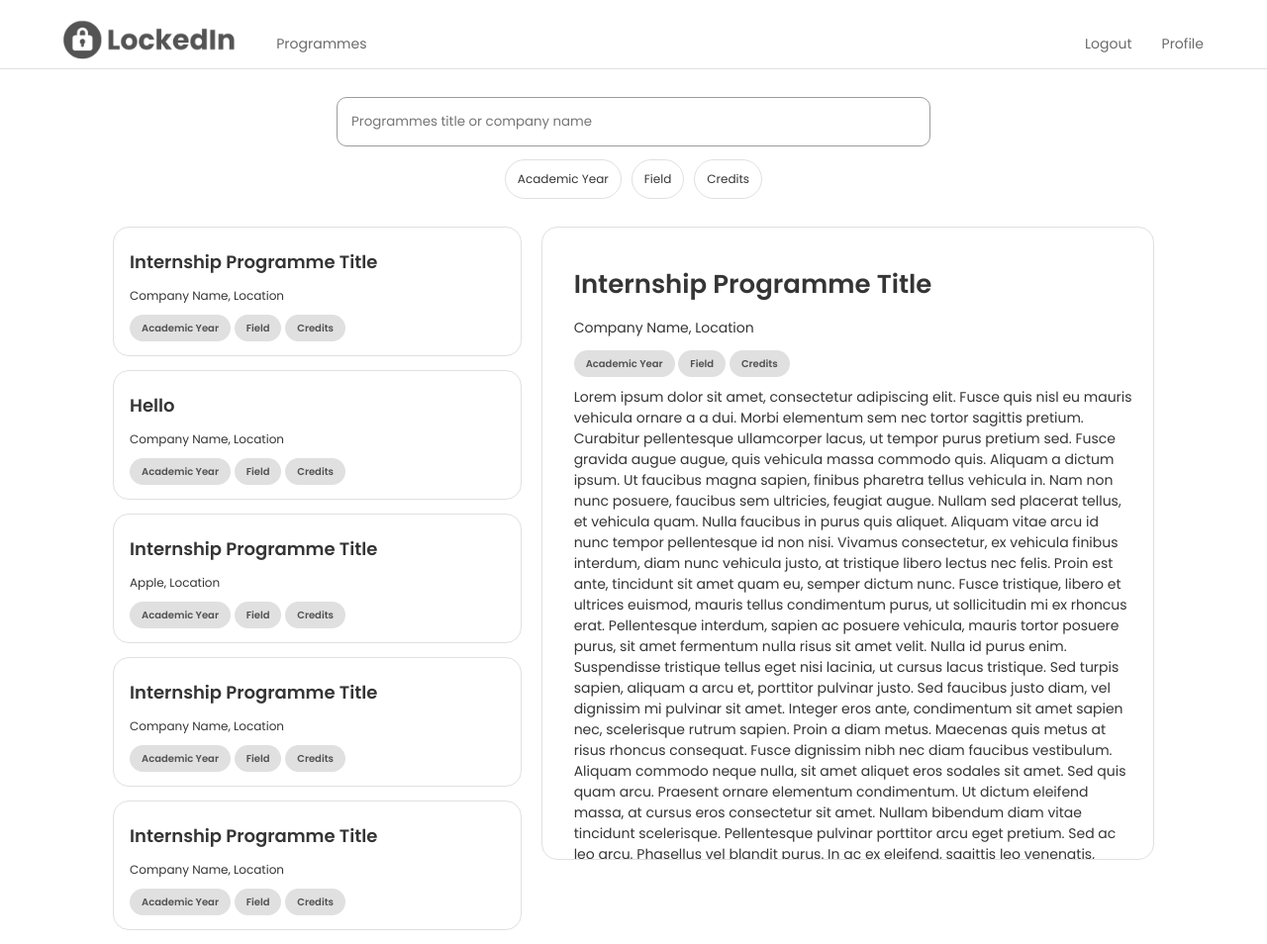
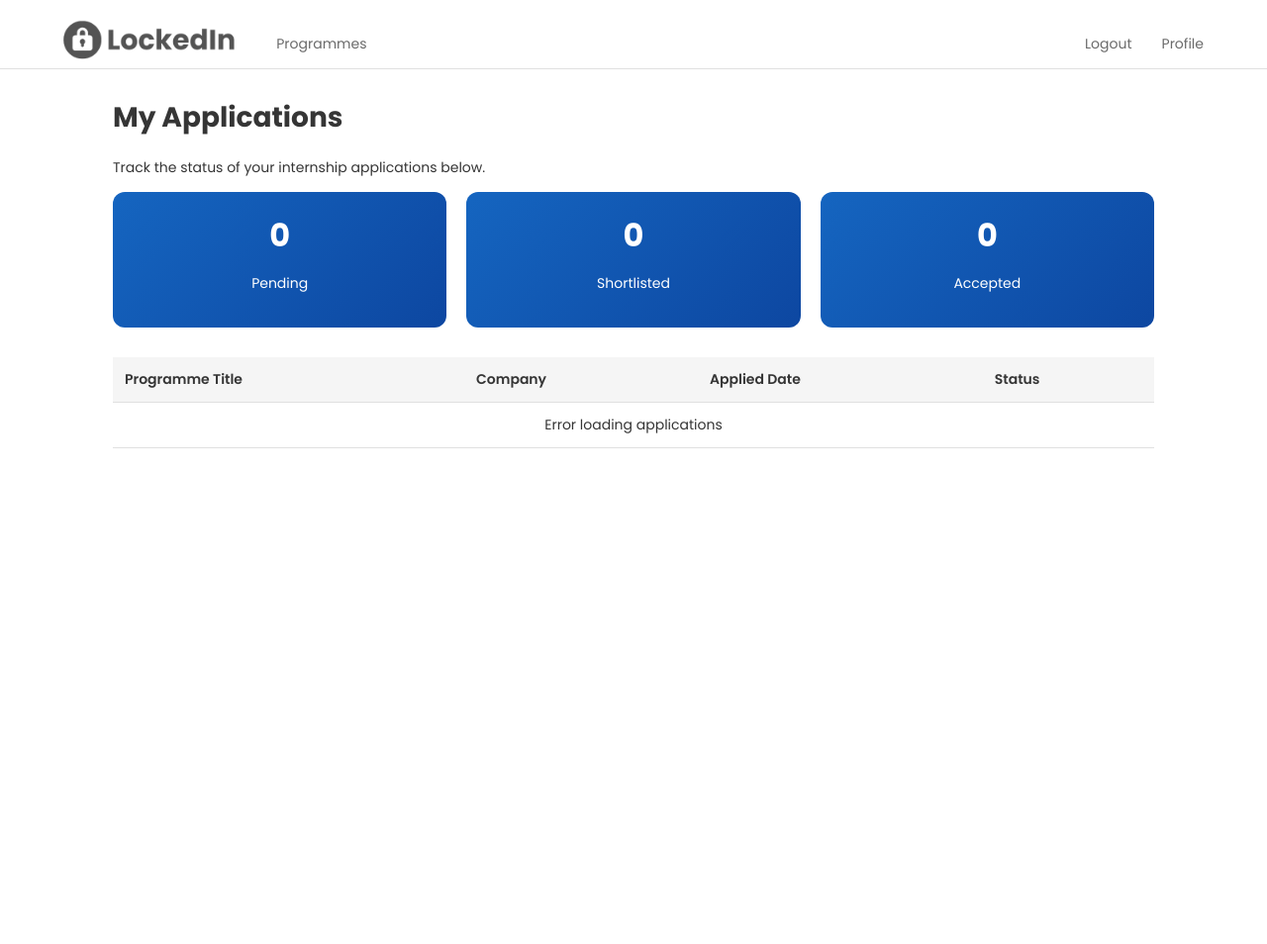
Before and after one commit to BossDNW/LockedIn, a Python web app: template app/templates/app.html in a window 1280 px wide. Shown: the whole page at 99% size. After the commit the page ends 453 px from the top, so only its background shows below. Run offline with Jinja, Linux system fonts and the light colour scheme; the template is opened without the code that fills it, so the values that code supplies are empty.

Commit message:
Update app.html

```diff
--- a/app/templates/app.html
+++ b/app/templates/app.html
@@ -1,97 +1,183 @@
 {% extends "authenticated-base.html" %}
-{% block title %}Programmes{% endblock %}
+{% block title %}My Applications{% endblock %}
 
-{% block external_js %}
+{% block additional_styles %}
+<style>
+    .applications-container {
+        margin-top: 20px;
+    }
+
+    .stats-grid {
+        display: grid;
+        grid-template-columns: repeat(auto-fit, minmax(200px, 1fr));
+        gap: 20px;
+        margin-bottom: 30px;
+    }
+
+    .stat-card {
+        background: linear-gradient(135deg, #1565c0, #0d47a1);
+        color: white;
+        padding: 20px;
+        border-radius: 12px;
+        text-align: center;
+    }
+
+    .stat-card h3 {
+        font-size: 32px;
+        margin: 0 0 8px 0;
+    }
+
+    .applications-table {
+        width: 100%;
+        border-collapse: collapse;
+    }
+
+    .applications-table th, .applications-table td {
+        padding: 12px;
+        text-align: left;
+        border-bottom: 1px solid var(--border-colour);
+    }
+
+    .applications-table th {
+        background-color: #f5f5f5;
+        font-weight: 600;
+    }
+
+    .status-badge {
+        display: inline-block;
+        padding: 4px 12px;
+        border-radius: 20px;
+        font-size: 12px;
+        font-weight: 600;
+    }
+
+    .status-pending {
+        background-color: #fff3e0;
+        color: #ed6c02;
+    }
+
+    .status-shortlisted {
+        background-color: #e3f2fd;
+        color: #1565c0;
+    }
+
+    .status-accepted {
+        background-color: #e8f5e9;
+        color: #2e7d32;
+    }
+
+    .status-rejected {
+        background-color: #ffebee;
+        color: #c62828;
+    }
+
+    .empty-state {
+        text-align: center;
+        padding: 40px;
+        color: #666;
+    }
+
+    .browse-link {
+        display: inline-block;
+        margin-top: 20px;
+        color: #1565c0;
+        text-decoration: none;
+    }
+
+    .browse-link:hover {
+        text-decoration: underline;
+    }
+</style>
 {% endblock %}
-
 
 {% block subpage_content %}
 <div class="page-content">
-    <div class="search">
-        <input class="search-bar" type="text" placeholder="Programmes title or company name">
+    <div class="applications-container">
+        <h1>My Applications</h1>
+        <p>Track the status of your internship applications below.</p>
 
-        <div class="search-filters">
-            <button>Academic Year</button>
-            <button>Field</button>
-            <button>Credits</button>
+        <div class="stats-grid">
+            <div class="stat-card">
+                <h3 id="pendingCount">0</h3>
+                <p>Pending</p>
+            </div>
+            <div class="stat-card">
+                <h3 id="shortlistedCount">0</h3>
+                <p>Shortlisted</p>
+            </div>
+            <div class="stat-card">
+                <h3 id="acceptedCount">0</h3>
+                <p>Accepted</p>
+            </div>
         </div>
+
+        <table class="applications-table">
+            <thead>
+                <tr>
+                    <th>Programme Title</th>
+                    <th>Company</th>
+                    <th>Applied Date</th>
+                    <th>Status</th>
+                </tr>
+            </thead>
+            <tbody id="applications-tbody">
+                <tr><td colspan="4" style="text-align: center;">Loading...</td\(�
+            </tbody>
+        �
+
+        <a href="/programmes" class="browse-link">← Browse More Programmes</a>
     </div>
-
-    <div class="master-detail">
-        <div class="master" id="master"></div>
-        <div class="detail" id="detail"></div>
-    </div>
-
 </div>
 
 <script>
-    const data = [
-        {id: 1, programme_title: "Internship Programme Title", company_name: "Company Name", company_location: "Location", academic_year: "Academic Year", field: "Field", credits: "Credits"},
-        {id: 2, programme_title: "Hello", company_name: "Company Name", company_location: "Location", academic_year: "Academic Year", field: "Field", credits: "Credits"},
-        {id: 3, programme_title: "Internship Programme Title", company_name: "Apple", company_location: "Location", academic_year: "Academic Year", field: "Field", credits: "Credits"},
-        {id: 4, programme_title: "Internship Programme Title", company_name: "Company Name", company_location: "Location", academic_year: "Academic Year", field: "Field", credits: "Credits"},
-        {id: 5, programme_title: "Internship Programme Title", company_name: "Company Name", company_location: "Location", academic_year: "Academic Year", field: "Field", credits: "Credits"}
-    ];
-    const masterList = document.getElementById("master");
-    const detailView = document.getElementById("detail");
+    async function loadMyApplications() {
+        try {
+            const response = await fetch('/api/my-applications');
+            const applications = await response.json();
 
-    function renderList() {
-        masterList.innerHTML = "";
+            const stats = {
+                pending: 0,
+                shortlisted: 0,
+                accepted: 0
+            };
 
-        for (let i=0; i<data.length; i++) {
-            let item = data[i];
-            let div = document.createElement("div");
+            const tbody = document.getElementById('applications-tbody');
+            if (applications.length === 0) {
+                tbody.innerHTML = '<tr><td colspan="4" class="empty-state">You haven\'t applied to any programmes yet.<br><a href="/programmes" style="color: #1565c0;">Browse Programmes →</a></td></tr>';
+            } else {
+                tbody.innerHTML = applications.map(app => {
+                    if (app.status === 'pending') stats.pending++;
+                    if (app.status === 'shortlisted') stats.shortlisted++;
+                    if (app.status === 'accepted') stats.accepted++;
 
-            div.className = "master-item";
-            div.innerHTML = `
-                <div class="item-content">
-                    <h2>${item.programme_title}</h2>
-                    <p>${item.company_name}, ${item.company_location}</p>
-                    <span>${item.academic_year}</span>
-                    <span>${item.field}</span>
-                    <span>${item.credits}</span>
-                </div>
-            `;
-            div.onclick = function () {
-                let allItems = document.querySelectorAll(".master-item");
-                for (let j=0; j<allItems.length; j++) {
-                    allItems[j].classList.remove("active");
-                }
+                    return `
+                        <tr>
+                            <td><strong>${escapeHtml(app.programme_title)}</strong></td>
+                            <td>${escapeHtml(app.company_name)}</td>
+                            <td>${new Date(app.applied_date).toLocaleDateString() || 'N/A'}</td>
+                            <td><span class="status-badge status-${app.status}">${app.status}</span></td>
+                        </tr>
+                    `;
+                }).join('');
+            }
 
-                this.classList.add("active");
-                renderDetail(item);
-            }
-            masterList.appendChild(div);
+            document.getElementById('pendingCount').textContent = stats.pending;
+            document.getElementById('shortlistedCount').textContent = stats.shortlisted;
+            document.getElementById('acceptedCount').textContent = stats.accepted;
+
+        } catch (error) {
+            console.error('Error loading applications:', error);
+            document.getElementById('applications-tbody').innerHTML = '<tr><td colspan="4" style="text-align: center;">Error loading applications</td></tr>';
         }
-
     }
 
-    function renderDetail(item) {
-        detailView.innerHTML = `
-            <div class="detail-view">
-                <h2>${item.programme_title}</h2>
-                <p>${item.company_name}, ${item.company_location}</p>
-                <span>${item.academic_year}</span>
-                <span>${item.field}</span>
-                <span>${item.credits}</span><br>
-                <p>Lorem ipsum dolor sit amet, consectetur adipiscing elit. Fusce quis nisl eu mauris vehicula ornare a a dui. Morbi elementum sem nec tortor sagittis pretium. Curabitur pellentesque ullamcorper lacus, ut tempor purus pretium sed. Fusce gravida augue augue, quis vehicula massa commodo quis. Aliquam a dictum ipsum. Ut faucibus magna sapien, finibus pharetra tellus vehicula in. Nam non nunc posuere, faucibus sem ultricies, feugiat augue. Nullam sed placerat tellus, et vehicula quam. Nulla faucibus in purus quis aliquet. Aliquam vitae arcu id nunc tempor pellentesque id non nisi. Vivamus consectetur, ex vehicula finibus interdum, diam nunc vehicula justo, at tristique libero lectus nec felis. Proin est ante, tincidunt sit amet quam eu, semper dictum nunc. Fusce tristique, libero et ultrices euismod, mauris tellus condimentum purus, ut sollicitudin mi ex rhoncus erat. Pellentesque interdum, sapien ac posuere vehicula, mauris tortor posuere purus, sit amet fermentum nulla risus sit amet velit. Nulla id purus enim.
-
-Suspendisse tristique tellus eget nisi lacinia, ut cursus lacus tristique. Sed turpis sapien, aliquam a arcu et, porttitor pulvinar justo. Sed faucibus justo diam, vel dignissim mi pulvinar sit amet. Integer eros ante, condimentum sit amet sapien nec, scelerisque rutrum sapien. Proin a diam metus. Maecenas quis metus at risus rhoncus consequat. Fusce dignissim nibh nec diam faucibus vestibulum. Aliquam commodo neque nulla, sit amet aliquet eros sodales sit amet.
-
-Sed quis quam arcu. Praesent ornare elementum condimentum. Ut dictum eleifend massa, at cursus eros consectetur sit amet. Nullam bibendum diam vitae tincidunt scelerisque. Pellentesque pulvinar porttitor arcu eget pretium. Sed ac leo arcu. Phasellus vel blandit purus. In ac ex eleifend, sagittis leo venenatis, hendrerit risus. Nam sed facilisis eros. Fusce interdum ultricies fringilla. Maecenas convallis et tortor eget maximus. Quisque tempor ex massa. Quisque et sagittis enim, vitae faucibus justo. Duis sollicitudin turpis quam. In ultricies molestie urna, id sodales ipsum egestas at.
-
-Curabitur eu commodo velit. Nam at ipsum fringilla, luctus ante vel, bibendum tellus. Proin turpis erat, eleifend ac cursus id, finibus sed mi. Curabitur eu fringilla mauris. Quisque euismod nibh enim, non feugiat nulla finibus pretium. Vivamus condimentum ut quam at semper. In pellentesque mauris urna, sit amet eleifend justo cursus at. Nam hendrerit sodales tellus, sed commodo mauris sodales sit amet. Quisque vel sapien et nisl pharetra hendrerit id sit amet ex. Phasellus quis rutrum enim. Curabitur blandit commodo purus quis euismod. Pellentesque dui urna, lacinia ut sagittis sit amet, vehicula sed tellus. Mauris molestie tortor et nibh cursus volutpat. In hac habitasse platea dictumst. Sed euismod ex turpis, nec consectetur augue sollicitudin sit amet.
-
-Praesent euismod molestie ligula id egestas. Proin mi lectus, dapibus non egestas in, elementum et lorem. In id viverra felis. Praesent maximus, ante sit amet porttitor porttitor, elit risus tempus quam, et porttitor justo augue fringilla lorem. Nullam sodales nisl nulla, eu tincidunt magna scelerisque a. Nulla in mollis elit, pulvinar sodales ante. Praesent maximus diam quis tristique euismod. Vivamus rutrum lacinia arcu non rutrum. Ut eu nunc risus. Praesent aliquam aliquam risus, a pellentesque felis cursus vel.
-
-</p>
-            </div>
-        `;
+    function escapeHtml(text) {
+        if (!text) return '';
+        const div = document.createElement('div');
+        div.textContent = text;
+        return div.innerHTML;
     }
 
-    renderList();
-    renderDetail(data[0]);
-
+    loadMyApplications();
 </script>
-
 {% endblock %}
```
